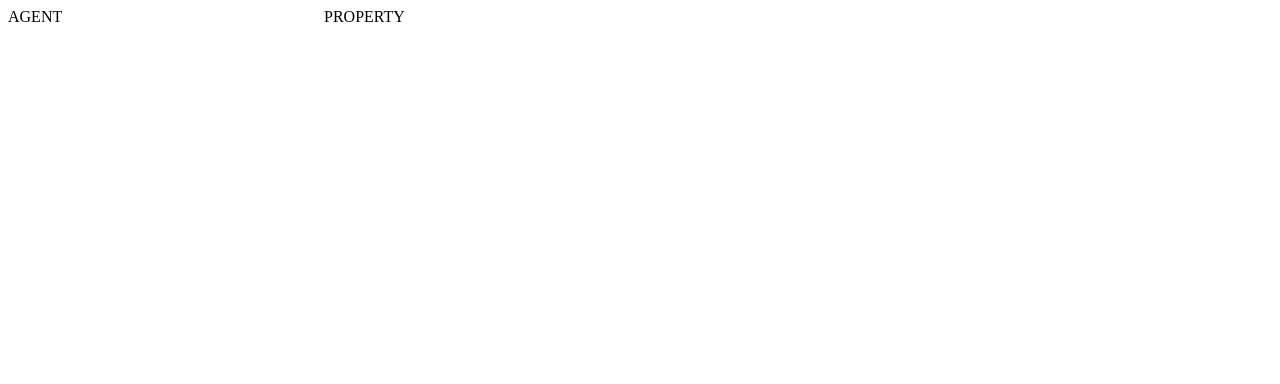
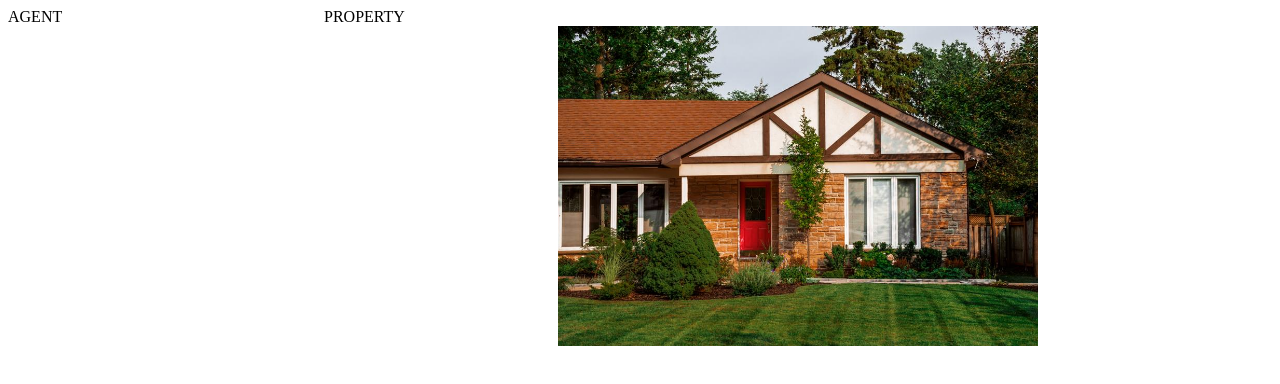
Before and after one commit to POCO-STUDIO/real-estate-sample, a plain HTML site: page index.html in a window 1280 px wide. Drawn offline with Linux system fonts and the light colour scheme.

Commit message:
added top image and other images

```diff
--- a/index.html
+++ b/index.html
@@ -13,6 +13,9 @@
         </section>
         <section id="property-wrapper" class="three-quarter-right">
             PROPERTY
+            <div id="property-image-wrapper" class="center">
+                <img id="property-image" src="images/image.jpg" />
+            </div>
         </section>
     </main>
 </body>
--- a/styles.css
+++ b/styles.css
@@ -14,3 +14,21 @@
   width: 75%;
   float: right;
 }
+
+/* for generic elements */
+
+.center {
+  display: block;
+  margin: 0 auto;
+}
+
+/* specifics */
+
+#property-image-wrapper {
+  max-width: 480px;
+}
+
+#property-image {
+  width: 100%;
+  height: auto;
+}
```
Also changed, not shown: images/image.jpg (added), images/image2.jpg (added), images/image3.jpg (added), images/image4.jpg (added).
